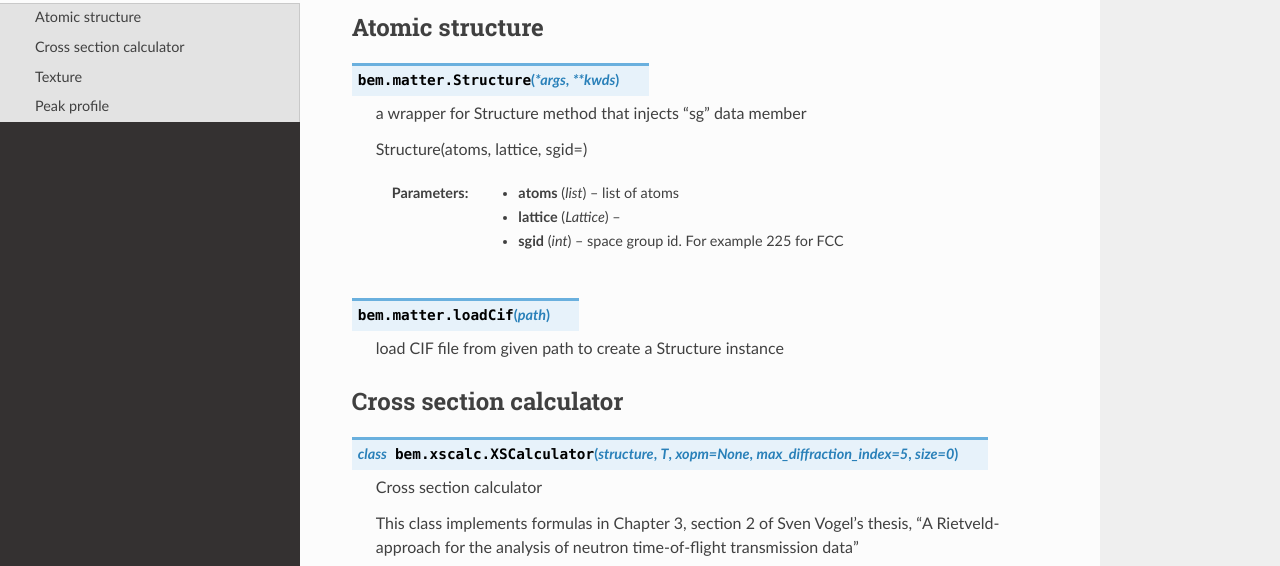
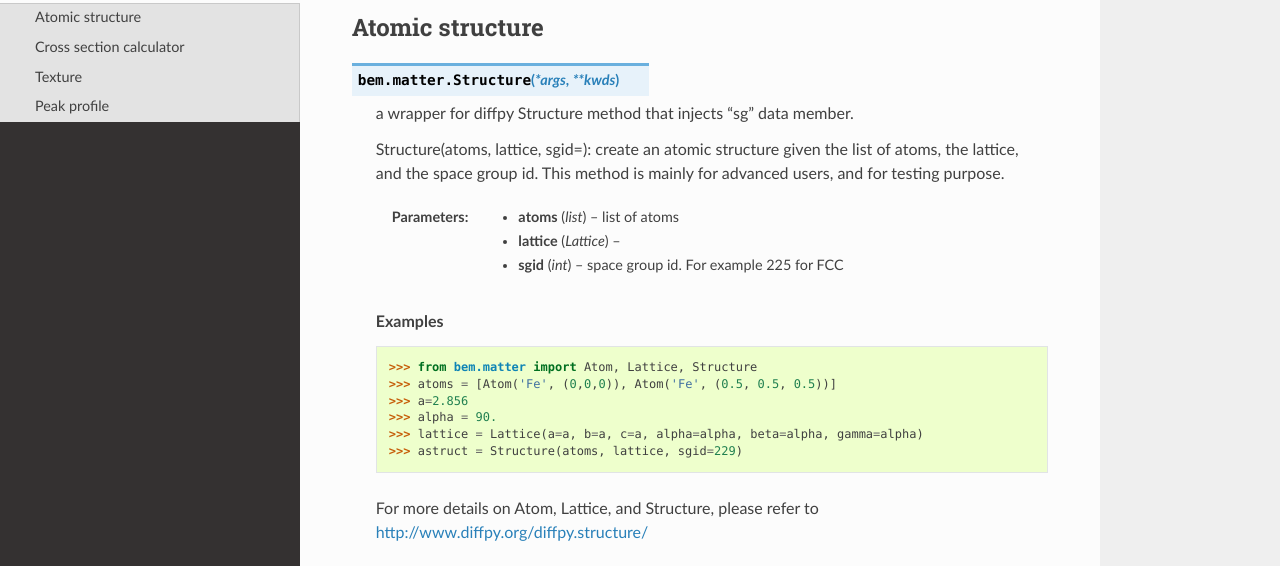
Before and after one commit to ornlneutronimaging/braggedgemodeling, a plain HTML site: page api.html in a window 1280 px wide. Shown: the part 225-791 px from the top of the page. Drawn offline with nearby package versions, Linux system fonts and the light colour scheme; some packages are replaced by stand-ins of ours.

Commit message:
Refs #30. improving docs for dem.matter.Structure

```diff
--- a/api.html
+++ b/api.html
@@ -161,8 +161,8 @@ spectrum for a material.</p>
 <dl class="function">
 <dt id="bem.matter.Structure">
 <code class="descclassname">bem.matter.</code><code class="descname">Structure</code><span class="sig-paren">(</span><em>*args</em>, <em>**kwds</em><span class="sig-paren">)</span><a class="headerlink" href="#bem.matter.Structure" title="Permalink to this definition">¶</a></dt>
-<dd><p>a wrapper for Structure method that injects “sg” data member</p>
-<p>Structure(atoms, lattice, sgid=)</p>
+<dd><p>a wrapper for diffpy Structure method that injects “sg” data member.</p>
+<p>Structure(atoms, lattice, sgid=): create an atomic structure given the list of atoms, the lattice, and the space group id. This method is mainly for advanced users, and for testing purpose.</p>
 <table class="docutils field-list" frame="void" rules="none">
 <col class="field-name" />
 <col class="field-body" />
@@ -176,6 +176,16 @@ spectrum for a material.</p>
 </tr>
 </tbody>
 </table>
+<p class="rubric">Examples</p>
+<div class="highlight-default notranslate"><div class="highlight"><pre><span></span><span class="gp">&gt;&gt;&gt; </span><span class="kn">from</span> <span class="nn">bem.matter</span> <span class="k">import</span> <span class="n">Atom</span><span class="p">,</span> <span class="n">Lattice</span><span class="p">,</span> <span class="n">Structure</span>
+<span class="gp">&gt;&gt;&gt; </span><span class="n">atoms</span> <span class="o">=</span> <span class="p">[</span><span class="n">Atom</span><span class="p">(</span><span class="s1">&#39;Fe&#39;</span><span class="p">,</span> <span class="p">(</span><span class="mi">0</span><span class="p">,</span><span class="mi">0</span><span class="p">,</span><span class="mi">0</span><span class="p">)),</span> <span class="n">Atom</span><span class="p">(</span><span class="s1">&#39;Fe&#39;</span><span class="p">,</span> <span class="p">(</span><span class="mf">0.5</span><span class="p">,</span> <span class="mf">0.5</span><span class="p">,</span> <span class="mf">0.5</span><span class="p">))]</span>
+<span class="gp">&gt;&gt;&gt; </span><span class="n">a</span><span class="o">=</span><span class="mf">2.856</span>
+<span class="gp">&gt;&gt;&gt; </span><span class="n">alpha</span> <span class="o">=</span> <span class="mf">90.</span>
+<span class="gp">&gt;&gt;&gt; </span><span class="n">lattice</span> <span class="o">=</span> <span class="n">Lattice</span><span class="p">(</span><span class="n">a</span><span class="o">=</span><span class="n">a</span><span class="p">,</span> <span class="n">b</span><span class="o">=</span><span class="n">a</span><span class="p">,</span> <span class="n">c</span><span class="o">=</span><span class="n">a</span><span class="p">,</span> <span class="n">alpha</span><span class="o">=</span><span class="n">alpha</span><span class="p">,</span> <span class="n">beta</span><span class="o">=</span><span class="n">alpha</span><span class="p">,</span> <span class="n">gamma</span><span class="o">=</span><span class="n">alpha</span><span class="p">)</span>
+<span class="gp">&gt;&gt;&gt; </span><span class="n">astruct</span> <span class="o">=</span> <span class="n">Structure</span><span class="p">(</span><span class="n">atoms</span><span class="p">,</span> <span class="n">lattice</span><span class="p">,</span> <span class="n">sgid</span><span class="o">=</span><span class="mi">229</span><span class="p">)</span>
+</pre></div>
+</div>
+<p>For more details on Atom, Lattice, and Structure, please refer to <a class="reference external" href="http://www.diffpy.org/diffpy.structure/">http://www.diffpy.org/diffpy.structure/</a></p>
 </dd></dl>
 
 <dl class="function">
```
Also changed, not shown: searchindex.js.
